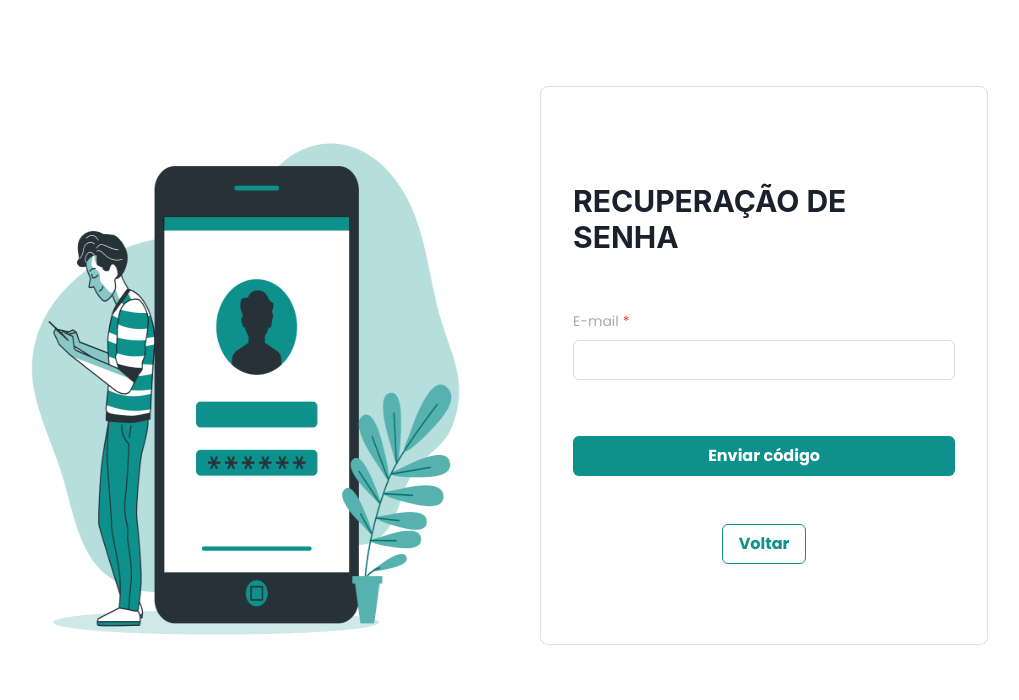
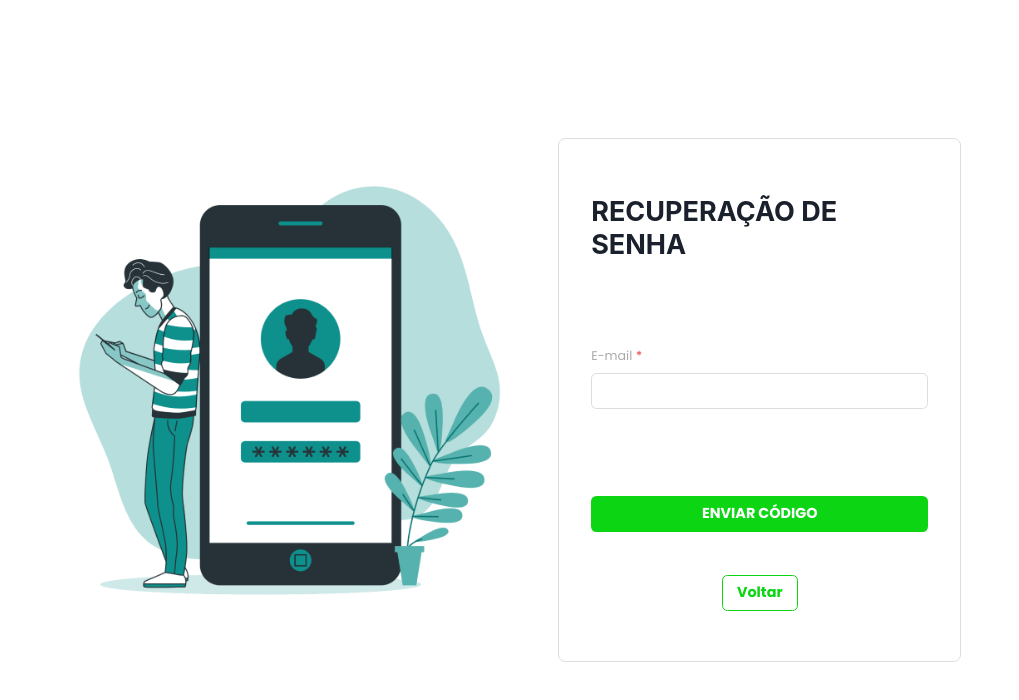
Before and after one commit to eliezer-rodrigues037/Projeto-recicla-front, a Next.js app: page /forgot-password in a window 1280 px wide. Shown: the top 700 px of the page, without its empty margins (143-1162 px from the left). Built offline with nearby package versions, Linux system fonts and the light colour scheme.

Commit message:
Forgot password ✓ | Register WIP.

```diff
--- a/src/pages/_app.tsx
+++ b/src/pages/_app.tsx
@@ -44,6 +44,9 @@ const MyApp = ({ Component, pageProps, router }: AppProps) => {
         body: {
           fontFamily: "Poppins",
         },
+        html: {
+          fontSize: "90%",
+        },
       }),
     },
     colors: {
@@ -52,7 +55,7 @@ const MyApp = ({ Component, pageProps, router }: AppProps) => {
         400: "#AAAAAA", // Fonte inputs
       },
       green: {
-        500: "#0E918C", // Cor principal da marca
+        500: "#0CD614", // Cor principal da marca
       },
     },
   });
--- a/src/pages/forgot-password.tsx
+++ b/src/pages/forgot-password.tsx
@@ -19,7 +19,6 @@ import {
   Box,
 } from "@chakra-ui/react";
 import { AiOutlineEye, AiOutlineEyeInvisible } from "react-icons/ai";
-import { BiArrowBack } from "react-icons/bi";
 import { motion } from "framer-motion";
 import { useForm } from "react-hook-form";
 import { yupResolver } from "@hookform/resolvers/yup";
@@ -35,6 +34,7 @@ type ForgotPasswordData = {
 type ResetPasswordData = {
   token: string;
   newPassword: string;
+  passwordConfirmation: string;
 };
 
 const ForgotPassword: NextPage = () => {
@@ -43,6 +43,8 @@ const ForgotPassword: NextPage = () => {
 
   const [isTokenSent, setIsTokenSent] = useState<boolean>(false);
   const [isPasswordVisible, setIsPasswordVisible] = useState<boolean>(false);
+  const [isComfirmPasswordVisible, setIsComfirmPasswordVisible] =
+    useState<boolean>(false);
 
   const defaultValuesForgot: ForgotPasswordData = {
     email: "",
@@ -51,6 +53,7 @@ const ForgotPassword: NextPage = () => {
   const defaultValuesReset: ResetPasswordData = {
     token: "",
     newPassword: "",
+    passwordConfirmation: "",
   };
 
   const {
@@ -169,22 +172,23 @@ const ForgotPassword: NextPage = () => {
         exit={{ opacity: 0 }}
         direction={{ base: "column", md: "row" }}
         minH="100vh"
-        w="80%"
-        m="auto"
+        minW="80%"
+        mx="20"
         role="forgot-password/stack"
         justify="center"
       >
-        <Flex align="center">
+        <Flex align="center" display={["none", "none", "flex"]}>
           <Image
             alt="Forgot newPassword Image"
-            h="623px"
-            w="auto"
+            w="xl"
+            h="auto"
             src="/static/images/forgotPassword.png"
           />
         </Flex>
-        <Flex align={"center"} justify={"center"} w="580px" h="730px">
+        <Flex align={"center"} justify={"center"}>
           <Stack
-            border="1px solid #DDDDDD"
+            border="1px solid"
+            borderColor="gray.200"
             borderRadius="lg"
             as="form"
             onSubmit={handleSubmitForgot(() => {
@@ -194,18 +198,18 @@ const ForgotPassword: NextPage = () => {
             maxW={"md"}
             px="32px"
           >
-            <Heading fontSize="3xl" mt="24">
+            <Heading fontSize="3xl" mt="16" mb="10">
               RECUPERAÇÃO DE SENHA
             </Heading>
             {isTokenSent ? (
               <>
-                <FormControl isRequired id="token" mt="12">
+                <FormControl isRequired id="token">
                   <FormLabel color="gray.400" fontSize="sm">
-                    Token
+                    CÓDIGO
                   </FormLabel>
                   <Input
                     {...registerReset("token")}
-                    focusBorderColor={"blue.500"}
+                    focusBorderColor={"green.500"}
                     type="text"
                     maxLength={8}
                   />
@@ -217,11 +221,13 @@ const ForgotPassword: NextPage = () => {
                 </FormControl>
 
                 <FormControl isRequired id="newPassword">
-                  <FormLabel>Nova senha</FormLabel>
+                  <FormLabel color="gray.400" fontSize="sm">
+                    SENHA
+                  </FormLabel>
                   <InputGroup>
                     <Input
                       {...registerReset("newPassword")}
-                      focusBorderColor={"blue.500"}
+                      focusBorderColor={"green.500"}
                       type={isPasswordVisible ? "text" : "password"}
                     />
                     <InputRightElement width={"3.5rem"}>
@@ -247,6 +253,39 @@ const ForgotPassword: NextPage = () => {
                     </FormHelperText>
                   )}
                 </FormControl>
+                <FormControl isRequired id="passwordConfirmation">
+                  <FormLabel color="gray.400" fontSize="sm">
+                    REPETIR SENHA
+                  </FormLabel>
+                  <InputGroup>
+                    <Input
+                      {...registerReset("passwordConfirmation")}
+                      focusBorderColor={"green.500"}
+                      type={isComfirmPasswordVisible ? "text" : "password"}
+                    ></Input>
+                    <InputRightElement width={"3.5rem"}>
+                      {isComfirmPasswordVisible ? (
+                        <AiOutlineEye
+                          size={24}
+                          cursor="pointer"
+                          onClick={() => setIsComfirmPasswordVisible(false)}
+                        />
+                      ) : (
+                        <AiOutlineEyeInvisible
+                          size={24}
+                          cursor="pointer"
+                          onClick={() => setIsComfirmPasswordVisible(true)}
+                        />
+                      )}
+                    </InputRightElement>
+                  </InputGroup>
+                  {errorsReset && errorsReset.passwordConfirmation && (
+                    <FormHelperText>
+                      {errorsReset.passwordConfirmation.message &&
+                        errorsReset.passwordConfirmation.message}
+                    </FormHelperText>
+                  )}
+                </FormControl>
               </>
             ) : (
               <FormControl isRequired id="email" pt="12" pb="12">
@@ -265,8 +304,10 @@ const ForgotPassword: NextPage = () => {
                 )}
               </FormControl>
             )}
-
+            <Flex>
               <Button
+                flex={1}
+                mt="10"
                 type="submit"
                 isLoading={
                   statusRecover === "loading" || statusReset === "loading"
@@ -274,13 +315,15 @@ const ForgotPassword: NextPage = () => {
                 colorScheme="green"
                 _hover={{ filter: "brightness(0.9)" }}
               >
-              {isTokenSent ? "Atualizar senha" : "Enviar código"}
+                {isTokenSent ? "ALTERAR SENHA" : "ENVIAR CÓDIGO"}
               </Button>
-            <Flex justify="center" pt="10" pb="20">
+            </Flex>
+            <Flex justify="center" pt="10" pb="14">
               <Button
                 onClick={() => router.push("/")}
                 bg="white"
-                border="1.2px solid #0E918C"
+                border="1.2px solid"
+                borderColor="green.500"
                 color="green.500"
               >
                 Voltar
--- a/src/validations/resetPasswordSchema.ts
+++ b/src/validations/resetPasswordSchema.ts
@@ -3,9 +3,9 @@ import * as yup from "yup";
 const resetPasswordSchema = yup.object().shape({
   token: yup
     .string()
-    .required("Token é um campo obrigatório.")
-    .min(8, "Token deve ter no mínimo 8 caracteres.")
-    .max(8, "Token deve ter no máximo 8 caracteres."),
+    .required("Codigo é um campo obrigatório.")
+    .min(8, "Codigo deve ter no mínimo 8 caracteres.")
+    .max(8, "Codigo deve ter no máximo 8 caracteres."),
   newPassword: yup
     .string()
     .required("Senha é um campo obrigatório.")
@@ -24,6 +24,9 @@ const resetPasswordSchema = yup.object().shape({
         return true;
       }
     ),
+  passwordConfirmation: yup
+    .string()
+    .oneOf([yup.ref("newPassword"), null], "Senhas devem coincidir"),
 });
 
 export default resetPasswordSchema;
```
Also changed, not shown: src/pages/index.tsx (+10 -10 lines). Lines whose indentation alone changed are shown as unchanged.
